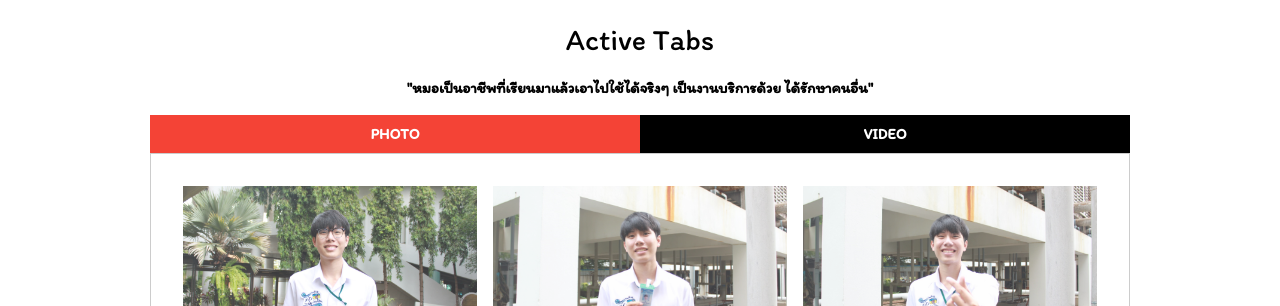
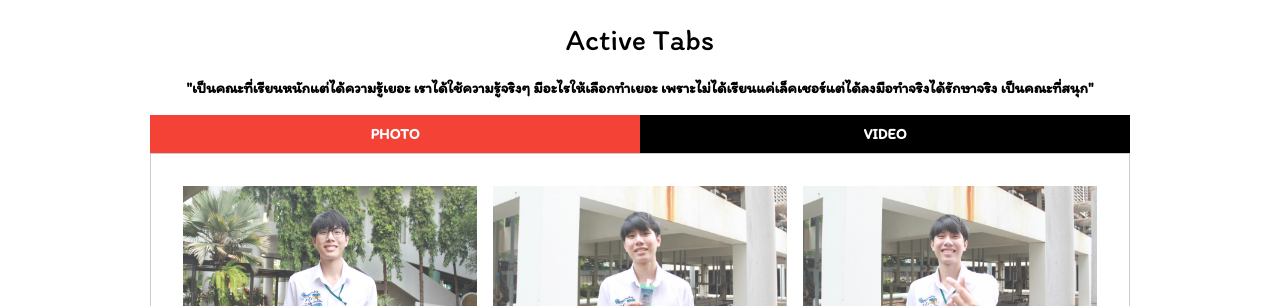
Before and after one commit to impalmn/16Inspirations-trust, a plain HTML site: page index.html in a window 1280 px wide. Shown: the part 794-1100 px from the top of the page. Drawn offline with nearby package versions, Linux system fonts and the light colour scheme.

Commit message:
Update index.html

```diff
--- a/index.html
+++ b/index.html
@@ -48,7 +48,7 @@ h3,h4,h5,h6,p {font-family: "Itim", sans-serif}
   <!-- ???? -->
   <div class="w3-container w3-center">
   <h2>Active Tabs</h2>
-  <p>"หมอเป็นอาชีพที่เรียนมาแล้วเอาไปใช้ได้จริงๆ เป็นงานบริการด้วย ได้รักษาคนอื่น"</p>
+  <p>"เป็นคณะที่เรียนหนักแต่ได้ความรู้เยอะ เราได้ใช้ความรู้จริงๆ มีอะไรให้เลือกทำเยอะ เพราะไม่ได้เรียนแค่เล็คเชอร์แต่ได้ลงมือทำจริงได้รักษาจริง เป็นคณะที่สนุก"</p>
 </div>
 
   <!-- bar -->
```
